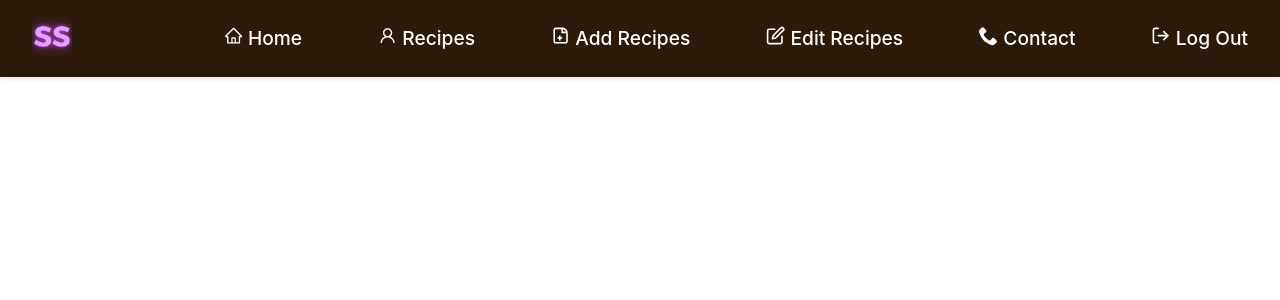
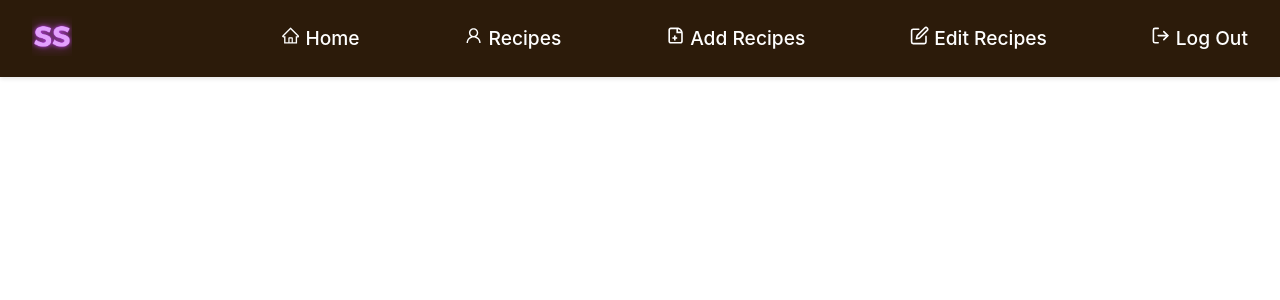
Before and after one commit to SANJANASOLANGA/ReactFoodRecipe, a React (Create React App) app in the folder Client/: page /add-recipes in a window 1280 px wide. Shown: the top 300 px of the page. Built offline with nearby package versions, Linux system fonts and the light colour scheme.

Commit message:
Removed contact and about us sections

```diff
--- a/Client/src/components/NavBarAdmin.js
+++ b/Client/src/components/NavBarAdmin.js
@@ -64,9 +64,6 @@ function NavBarAdmin() {
               {" "}Edit Recipes
             </Nav.Link>
             <Nav.Link as={Link} to="/admin-contact" onClick={handleLinkClick}>
-              <ImPhone/> {" "}Contact
-            </Nav.Link>
-            <Nav.Link as={Link} to="/admin-contact" onClick={handleLinkClick}>
               <FiLogOut/> {" "}Log Out
             </Nav.Link>
           </div>
```
